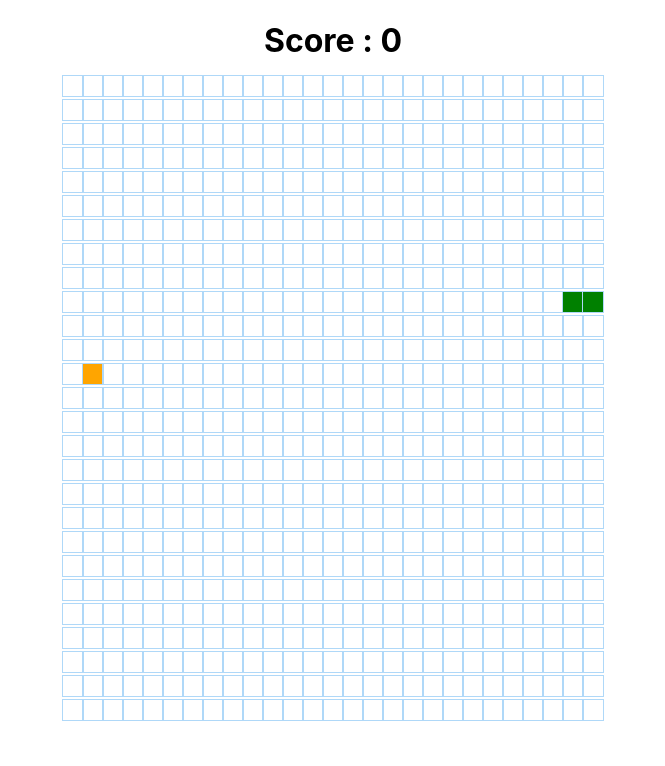
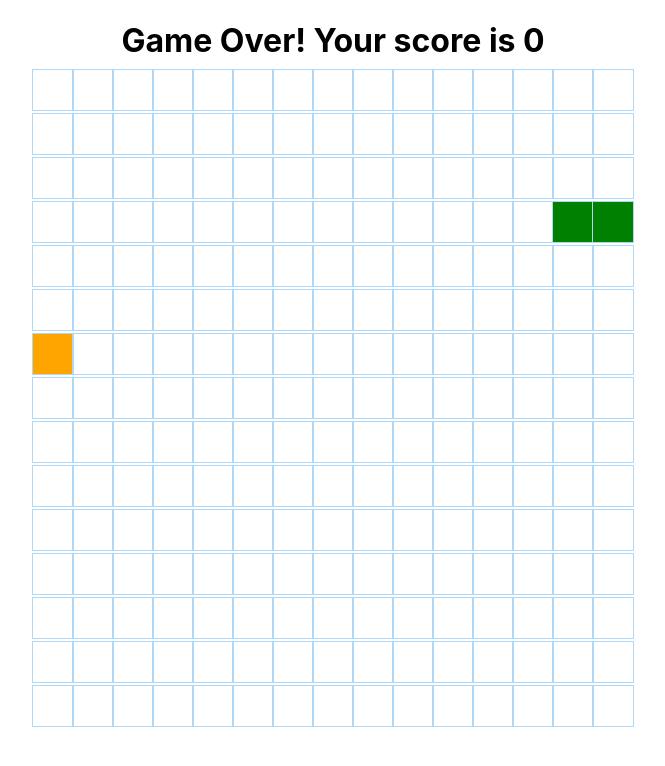
Before and after one commit to KevinLohJunYong/SnakeGame, a React (Create React App) app: page / in a window 1280 px wide. Shown: the top 766 px of the page, without its empty margins (307-972 px from the left). Built offline with nearby package versions, Linux system fonts and the light colour scheme.

Commit message:
added pause feature and game over when snake eats itself

```diff
--- a/package.json
+++ b/package.json
@@ -3,6 +3,7 @@
   "version": "0.1.0",
   "private": true,
   "dependencies": {
+    "@material-ui/core": "^4.12.1",
     "@testing-library/jest-dom": "^5.11.4",
     "@testing-library/react": "^11.1.0",
     "@testing-library/user-event": "^12.1.10",
--- a/src/App.css
+++ b/src/App.css
@@ -7,10 +7,13 @@
   left: 50%;
   transform: translate(-50%, -50%);
 }
+.pause-button {
+  text-transform: none;
+}
 .cell {
   display: inline-block;
-  height: 20px;
-  width: 20px;
+  height: 5vh;
+  width: 5vh;
   outline: 1px solid rgb(175, 216, 248);
 }
 
--- a/src/App.js
+++ b/src/App.js
@@ -1,11 +1,12 @@
 import React, { useState,useEffect,useRef } from 'react';
+import Button from '@material-ui/core/Button';
 import './App.css';
 
-const BOARD_SIZE = 27;
-const STARTING_SNAKE_ROW = 9;
-const STARTING_SNAKE_COL = 9;
-const STARTING_FOOD_ROW = 9;
-const STARTING_FOOD_COL = 18;
+const BOARD_SIZE = 15;
+const STARTING_SNAKE_ROW = 3;
+const STARTING_SNAKE_COL = 3;
+const STARTING_FOOD_ROW = 3;
+const STARTING_FOOD_COL = 12;
 
 class SnakeNode {
    constructor(row,col) {
@@ -53,6 +54,7 @@ export default function Board() {
     const [snakeCells,setSnakeCells] = useState(new Set([STARTING_SNAKE_ROW*BOARD_SIZE+STARTING_SNAKE_COL]));
     const [direction,setDirection] = useState(Direction.RIGHT);
     const [score,setScore] = useState(0);
+    const [gameState,setGameState] = useState("RUNNING");
     //to implement useEffect
    useInterval(() => {
      moveSnake();
@@ -73,16 +75,33 @@ export default function Board() {
    }
    const growSnake = () => {
        const newSnake = snake;
-       const new_tail = new SnakeNode(newSnake.tail.row,newSnake.tail.col);
-       newSnake.tail.prev = new_tail;
-       newSnake.tail = new_tail;
-        //alert(newSnake.tail == newSnake.head); //false
+       const currTail = newSnake.tail;
+       var newTail = null;
+       if(direction == Direction.UP) {
+          newTail = new SnakeNode(currTail.row+1,currTail.col);
+       }
+       else if(direction == Direction.DOWN) {
+          newTail = new SnakeNode(currTail.row-1,currTail.col);
+       }
+       else if(direction == Direction.LEFT) {
+          newTail = new SnakeNode(currTail.row,currTail.col+1);
+       }
+       else {
+          newTail = new SnakeNode(currTail.row,currTail.col+1);
+       }
+       const newTailId = convertToId(newTail.row,newTail.col);
        const newSnakeCells = new Set(snakeCells);
-        // alert(convertToId(new_tail.row,new_tail.col));
-        newSnakeCells.add(convertToId(new_tail.row,new_tail.col));
+       newSnakeCells.add(newTailId);
        setSnakeCells(newSnakeCells);
+       currTail.prev = newTail;
+       newSnake.tail = null;
+       newSnake.tail = newTail;
+       // alert(newSnake.tail);
+       // alert(newSnake.tail.toString());
        setSnake(newSnake);
-        // alert(newSnake.toString());
+   }
+   const snakeAteItself = (nextHeadRow,nextHeadCol) => {
+
    }
    const changeDirectionOptionally = () => {
      document.onkeydown = function (event) {
@@ -102,10 +121,31 @@ export default function Board() {
         }
      };
    }
-   const handleGameOver = () => {
+   const togglePauseButton = () => {
+       var isRunning = gameState == "RUNNING";
+       if(isRunning) {
+           isRunning = false;
+           setGameState("PAUSED");
+       }
+       else {
+           setGameState("RUNNING");
+       }
+       document.getElementById("pause-button").innerHTML = isRunning ? "Pause" : "Unpause";
+   }
+   async function handleGameOver() {
+       document.getElementById("score_div").innerHTML =
+        `Game Over! Your score is ${score}`;
        setScore(0);
+       await new Promise(r => setTimeout(r, 1000));
+       window.location.reload();
    }
    const moveSnake = () => {
+     if(gameState == "PAUSED") return;
+     var expected_tail = snake.tail;
+     while(expected_tail.prev != null) {
+           expected_tail = expected_tail.prev;
+     }
+     snake.tail = expected_tail;
      const currHeadRow = snake.head.row;
      const currHeadCol = snake.head.col;
      var nextHeadRow = currHeadRow;
@@ -141,80 +181,66 @@ export default function Board() {
         }
     }
      const newBoard = board.slice();
-     /*
+     //the snake moves every time, so clear board of previous green nodes
      for(const snakeCell of snakeCells) {
          // alert(Math.floor(snakeCell / BOARD_SIZE));
       newBoard[Math.floor(snakeCell / BOARD_SIZE)][snakeCell % BOARD_SIZE].isSnakeCell
         = false;
      }
-     */
-    //the snake moves every time, so clear board of previous green nodes
-     for(let r=0;r<BOARD_SIZE;r++) {
-         for(let c=0;c<BOARD_SIZE;c++) {
-             newBoard[r][c].isSnakeCell = false;
-         }
-     }
      // moving the snake to the next direction
-     // alert(snake.toString());
      const newSnake = new Snake(nextHeadRow,nextHeadCol);
      var currSnakeNode = newSnake.head;
      var previousSnakeNode = snake.head;
-     //if(previousSnakeNode.prev != null) alert(previousSnakeNode.prev.toString());
+     // if(previousSnakeNode.prev != null) alert(previousSnakeNode.prev.toString());
      while(previousSnakeNode.prev != null) {
          currSnakeNode.prev = new SnakeNode(previousSnakeNode.row,previousSnakeNode.col);
          previousSnakeNode = previousSnakeNode.prev;
          currSnakeNode = currSnakeNode.prev;
      }
-     // based on snake, add the snake cells
-     // alert(nextHeadCol);
-     // alert(nextHeadRow);
-     /*
-     var cheat = new SnakeNode(nextHeadRow,nextHeadCol-1);
-     newSnakeNode.prev = cheat;
-     cheat.next = newSnakeNode;
-     newSnake.tail = cheat;
-     */
-     // alert(newSnake.toString());
+     setSnake(newSnake);
      var newSnakePointer = newSnake.head;
      const newSnakeCells = new Set();
      while(newSnakePointer != null) {
          const id = convertToId(newSnakePointer.row,newSnakePointer.col);
+         if(newSnakeCells.has(id)) {
+             handleGameOver();
+             return;
+         }
          newSnakeCells.add(id);
          newSnakePointer = newSnakePointer.prev;
      }
      for(const snakeCell of newSnakeCells) {
-          // alert(snakeCell);
-          // alert(newSnakeCells.size);
         newBoard[Math.floor(snakeCell/BOARD_SIZE)][snakeCell % BOARD_SIZE].isSnakeCell
         = true;
      }
-     // alert(newSnake.head.row);
      if(board[nextHeadRow][nextHeadCol].isFoodCell) {
          setScore(score+1);
          growSnake();
-         // alert('grow snake');
+         randomlySpawnFoodCell();
          newBoard[nextHeadRow][nextHeadCol].isFoodCell = false;
          for(const snakeCell of snakeCells) {
-          //alert(Math.floor(snakeCell / BOARD_SIZE));
-          //alert(snakeCell % BOARD_SIZE);
          newBoard[Math.floor(snakeCell / BOARD_SIZE)][snakeCell % BOARD_SIZE].isSnakeCell
            = true;
          }
-        // alert(newSnake.toString());
          setBoard(newBoard);
-        // setSnake(newSnake);
          setSnakeCells(newSnakeCells);
-        randomlySpawnFoodCell();
-        return;
      }
+     else {
        setBoard(newBoard);
        setSnake(newSnake);
        setSnakeCells(newSnakeCells);
+     }
    };
     return (
         <div>
-            <div className="score-header">
-                <h1> Score : {score} </h1>
+            <div style={{display:"block",textAlign:"center"}}>
+              <div>
+                <h1 id="score_div"> Score : {score}
+                 <Button id="pause-button" style={{textTransform:"none",fontSize:"large"}} size="large" onClick={()=>togglePauseButton()}>
+                    Pause
+                 </Button>
+                </h1>
+              </div>
             </div>
         <div className="board">
             {
```
Also changed, not shown: 1 other file (tests, documents, lock files or other folders). Lines whose indentation alone changed are shown as unchanged.
